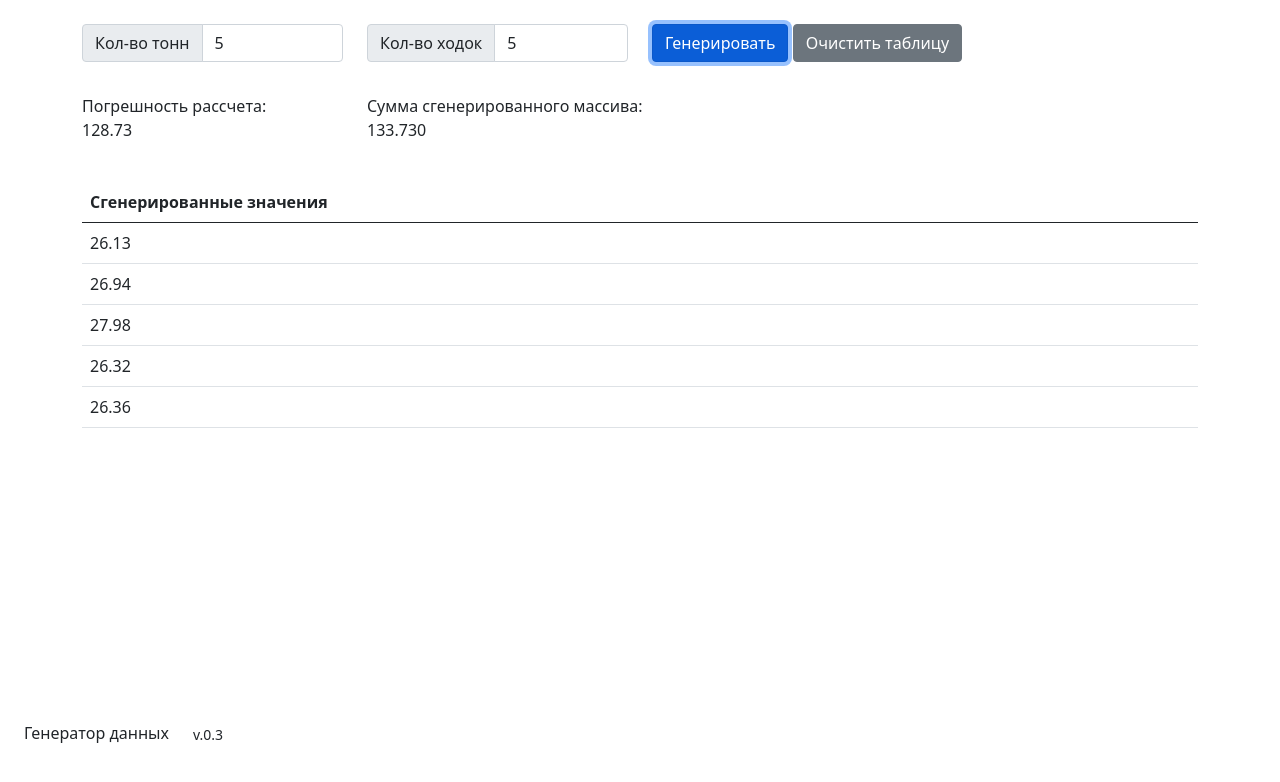
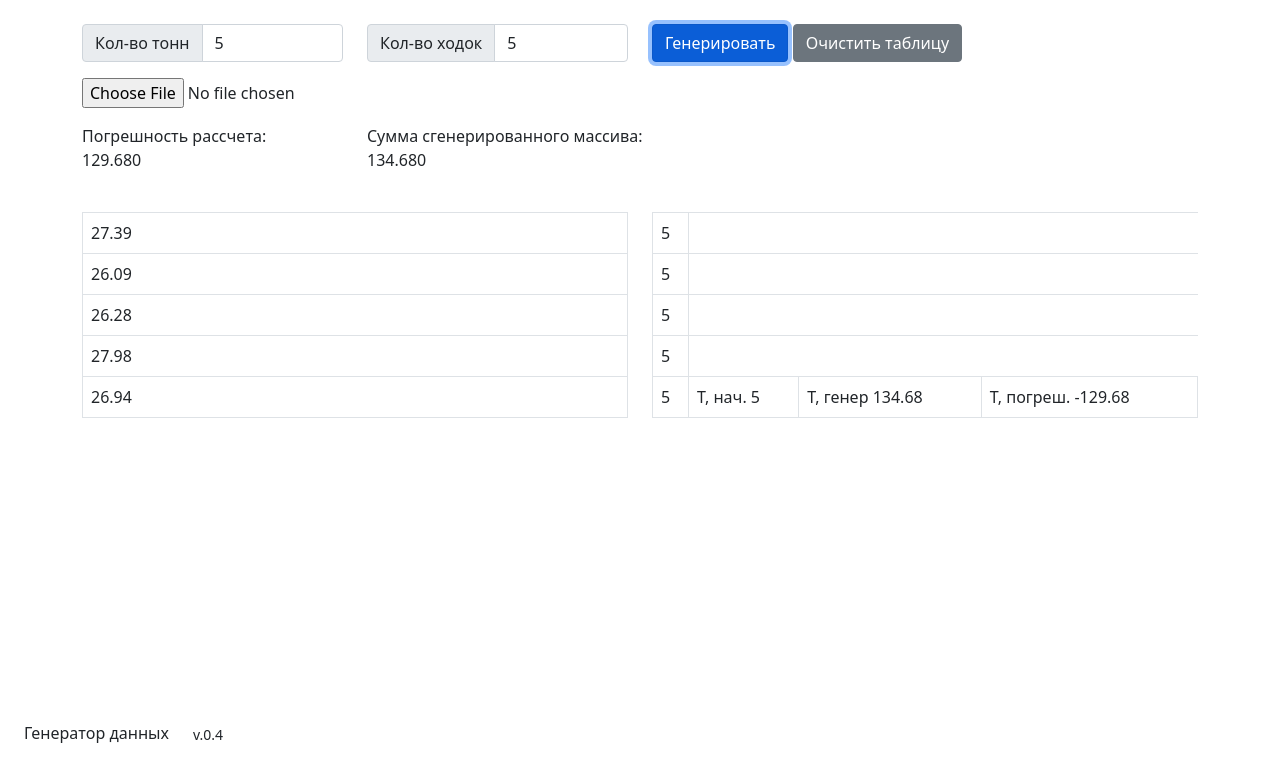
Before and after one commit to AlexGlushko/klim, a plain HTML site: page index.html in a window 1280 px wide. Both pictures are taken after typing "5", "5" into the empty fields and a click on the button "Генерировать". Drawn offline with nearby package versions, Linux system fonts and the light colour scheme.

Commit message:
multuple generation use data form text file

```diff
--- a/index.html
+++ b/index.html
@@ -9,7 +9,7 @@
 <body>
 <div class="position-absolute d-flex" style="bottom: 15px;">
     <p class="h6 p-4">Генератор данных </p>
-    <p class="small pl-2 py-4 ml-auto">v.0.3</p>
+    <p class="small pl-2 py-4 ml-auto">v.0.4</p>
 </div>
 <div class="container">
     <form id="calculator" class="mt-4 ">
@@ -36,6 +36,7 @@
             </div>
         </div>
     </form>
+    <input type="file" id="fileInput" name="fileInput" accept="text/plain">
     <div class="row pt-3">
         <div class="col-3">
             <div >Погрешность рассчета:
@@ -47,7 +48,17 @@
                 <div id="Summary" class="ml-5"></div>
             </div>
         </div>
-        <div id="result" style="margin-top: 40px"></div>
+    </div>
+</div>
+
+<div class="container">
+    <div class="row">
+        <div class="col-6">
+            <div id="result" style="margin-top: 40px"></div>
+        </div>
+        <div class="col-6">
+            <div id="helper" style="margin-top: 40px"></div>
+        </div>
     </div>
 </div>
 
--- a/index.js
+++ b/index.js
@@ -1,5 +1,42 @@
 let button = document.getElementById('submit');
 let buttonClear = document.getElementById('clear');
+let result = {};
+const fileSelector = document.getElementById('fileInput');
+
+fileSelector.addEventListener('change', (event) => {
+    const fileList = event.target.files;
+    console.log(fileList);
+
+    const reader = new FileReader();
+    reader.readAsText(fileList[0]);
+
+
+
+    reader.onload = function() {
+
+         result['pairs'] = reader.result.match(/^(\d+\.\d+)[	|\S|\W|  |](\d)$/gm).map(function (value) {
+            let matchedArray = value.match(/^(\d+\.\d+)[	|\S|\W|  |](\d)$/);
+            return {total: matchedArray[1], count: matchedArray[2]};
+        })
+
+        result.pairs.forEach(function (element) {
+            let total = parseFloat(element.total);
+            let count = parseInt(element.count);
+            calculatePairValues(total, count);
+        })
+
+    };
+
+    reader.onerror = function() {
+        console.log(reader.error);
+    };
+
+
+
+    // console.log(result.pairs)
+});
+
+
 
 buttonClear.addEventListener('click', function (event) {
     let element = document.querySelector('thead');
@@ -19,6 +56,11 @@ button.addEventListener('click', function(event) {
     if (isNaN(count)) {
         if (confirm('Кол-во ходок должно быть дожен быть целым или дробным')) {window.location.reload();}
     }
+
+    calculatePairValues(total, count);
+});
+
+function calculatePairValues(total, count) {
 
     const min = 26.00;
     const max = 28.00;
@@ -66,31 +108,70 @@ button.addEventListener('click', function(event) {
 
     function generateTable(result, data) {
         let el = document.createElement('table')
-        el.className = 'table table-hover';
+        el.className = 'table table-hover table-bordered';
         result.append(el);
-        let thead = el.createTHead();
-        let row = thead.insertRow();
-        let th = document.createElement("th");
-        let text = document.createTextNode('Сгенерированные значения');
-        th.appendChild(text);
-        row.appendChild(th);
+        // let thead = el.createTHead();
+        // let row = thead.insertRow();
+        // let th = document.createElement("th");
+        // let text = document.createTextNode('Сгенерированные значения');
+        // th.appendChild(text);
+        // row.appendChild(th);
         let tbody = el.createTBody()
 
         for (let element of data) {
             let row = tbody.insertRow();
             let cell = row.insertCell();
+            // let cell2 = row.insertCell();
             let text = document.createTextNode(element);
+            // let text2 = document.createTextNode(data.length);
             cell.appendChild(text);
+            // cell2.appendChild(text2);
         }
     }
+
+
+    function generateHelperTable(helper, data) {
+        let el = document.createElement('table')
+        el.className = 'table table-hover table-bordered';
+        helper.append(el);
+        let tbody = el.createTBody()
+        let row;
+
+        for (let element of data) {
+            row = tbody.insertRow();
+
+            let cell2 = row.insertCell();
+            let text2 = document.createTextNode(data.length);
+            cell2.appendChild(text2);
+        }
+
+        let cell3 = row.insertCell();
+        let text3 = document.createTextNode('Т, нач.   ' + total);
+        cell3.appendChild(text3);
+
+        let cell4 = row.insertCell();
+        let text4 = document.createTextNode(' Т, генер   ' +  parseFloat(newSummary).toFixed(2));
+        cell4.appendChild(text4);
+
+        let cell5 = row.insertCell();
+        let text5 = document.createTextNode(' Т, погреш.   ' +  (total - parseFloat(newSummary).toFixed(3)).toFixed(2));
+        cell5.appendChild(text5);
+
+
+
+    }
+
+
     let result = document.getElementById("result");
-    console.log(result);
+    let helper = document.getElementById("helper");
+    // console.log(result);
     // generateTableHead(table);
     generateTable(result, recalculated);
+    generateHelperTable(helper, recalculated);
 
     let printOverCount = document.getElementById('overCount');
-    printOverCount.innerText = parseFloat(overCount).toFixed(2);
+    printOverCount.innerText = parseFloat(overCount).toFixed(3);
 
     let printSummary = document.getElementById('Summary');
     printSummary.innerText = parseFloat(newSummary).toFixed(3);
-});
+}
```
Also changed, not shown: test.txt. Lines whose indentation alone changed are shown as unchanged.
